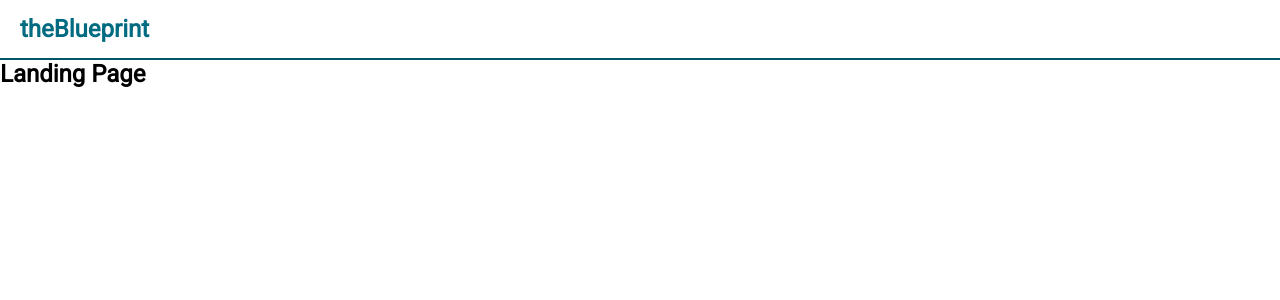
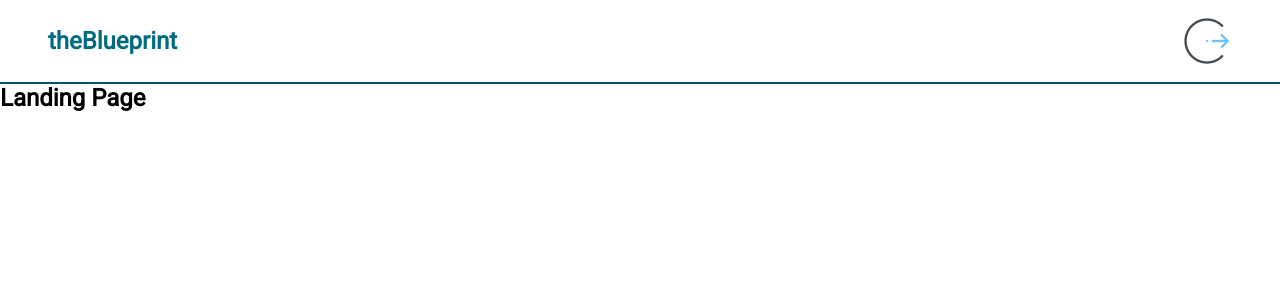
Before and after one commit to gootieno/theBluePrint, a React (Create React App) app in the folder frontend/: page / in a window 1280 px wide. Shown: the top 300 px of the page. Built offline with nearby package versions, Linux system fonts and the light colour scheme.

Commit message:
login icon style logic added

```diff
--- a/frontend/src/Navbar/index.js
+++ b/frontend/src/Navbar/index.js
@@ -2,6 +2,14 @@ import { useSelector } from "react-redux";
 import "./navbar.css";
 
 const Navbar = () => {
+  const isLoggedIn = false;
+
+  const navIcon = isLoggedIn ? (
+    <img id="nav-icon-image" src="/assets/license.png" />
+  ) : (
+    <img id="nav-icon-image" src="/assets/login-icon.png" />
+  );
+
   return (
     <>
       <header id="navbar-container">
@@ -9,8 +17,7 @@ const Navbar = () => {
           theBlueprint
         </h2>
         <div id="icon-container" className="navbar-items">
-          <div className="icon-login"></div>
-          <div className="icon-login-arrow"></div>
+          <div className="icon navbar-items">{navIcon}</div>
         </div>
       </header>
     </>
--- a/frontend/src/Navbar/navbar.css
+++ b/frontend/src/Navbar/navbar.css
@@ -1,9 +1,29 @@
 #navbar-container {
     border-bottom: 2px solid var(--brand-color-800);
     display: flex;
-    padding: 15px 20px;
+    padding: 1rem 3rem;
+    align-items: center;
+    justify-content: space-between;
 }
 
 #navbar-heading {
     color: var(--brand-color-700)
 }
+
+.icon {
+    width: 50px;
+    height: 50px;
+    position: relative;
+    cursor: pointer;
+}
+
+#nav-icon-image {
+    height: 100%;
+    position: absolute;
+}
+
+@media screen and (max-width: 414px) {
+     #navbar-container {
+        padding: 1rem 2rem;
+     }
+}
```
Also changed, not shown: frontend/public/assets/license.png (added), frontend/public/assets/login-icon.png (added).
